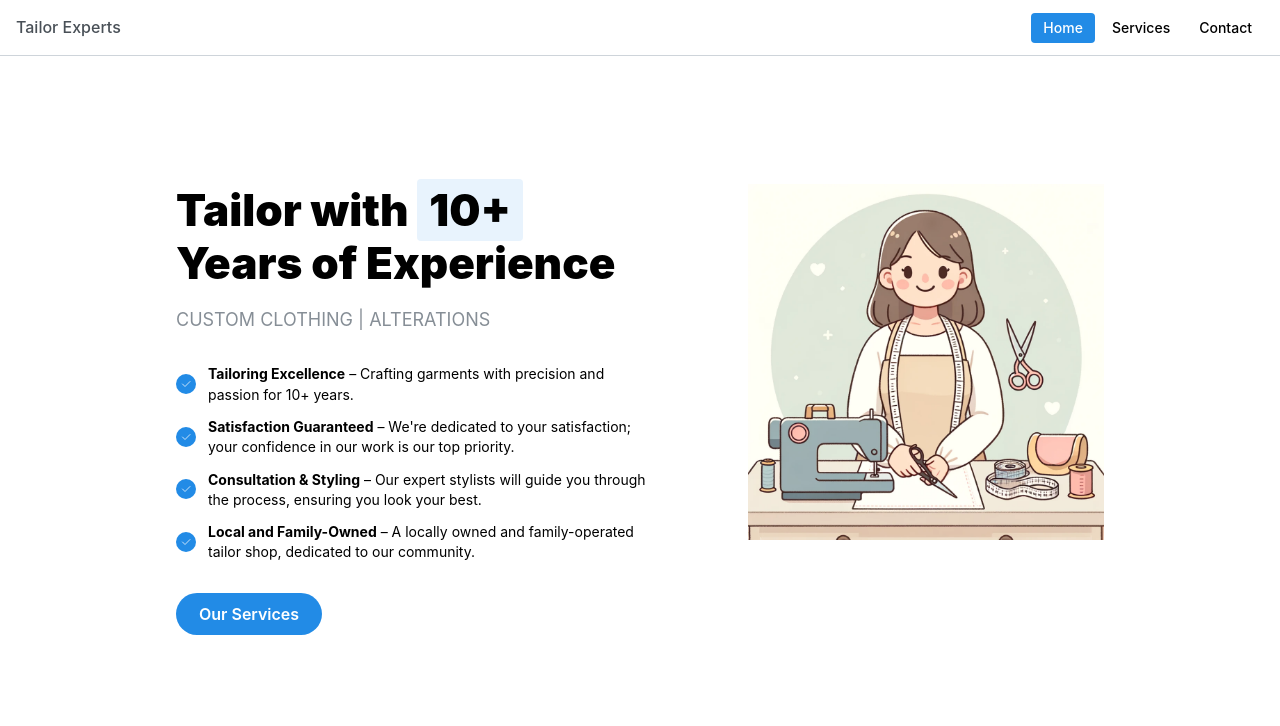
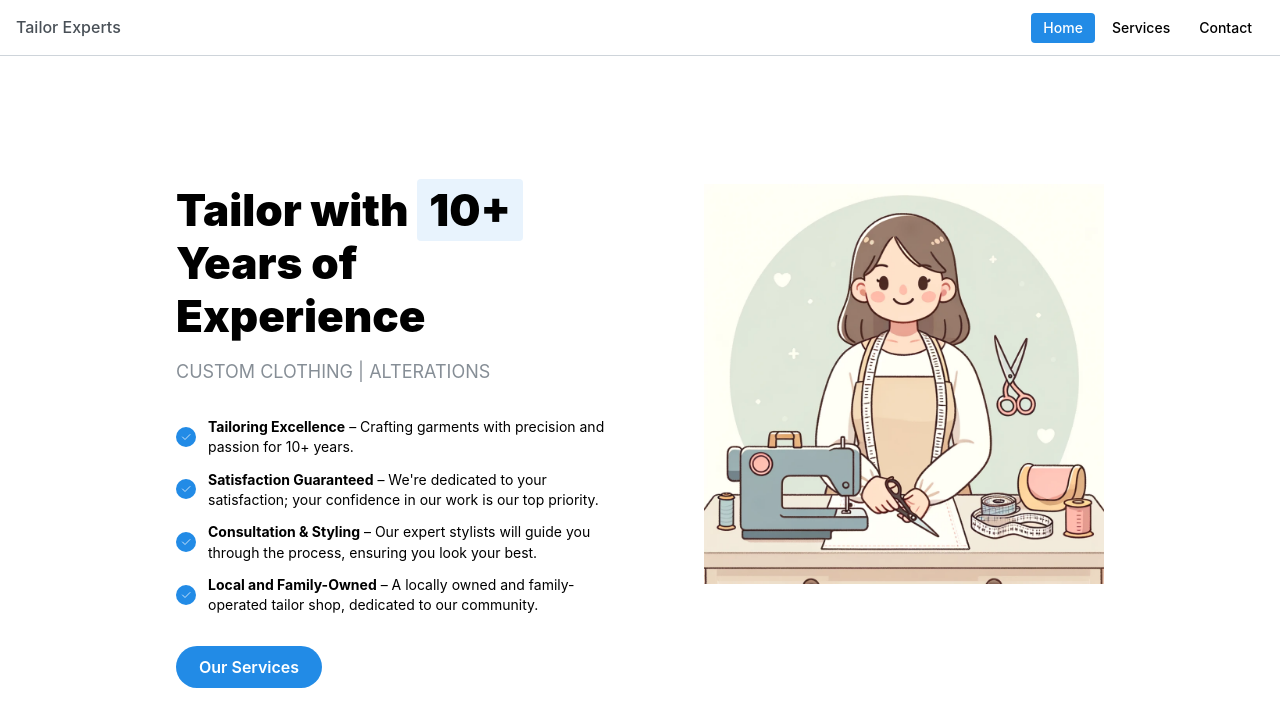
Before and after one commit to Madhurik067307/portfolio-website, a Next.js app: page / in a window 1280 px wide. Shown: the top 726 px of the page. Built offline with nearby package versions, Linux system fonts and the light colour scheme.

Commit message:
modified home image's size

```diff
--- a/src/components/HeroBullets/HeroBullets.tsx
+++ b/src/components/HeroBullets/HeroBullets.tsx
@@ -71,7 +71,13 @@ export function HeroBullets() {
             </Button>
           </Group>
         </div>
-        <Image src={femaleTailor.src} className={classes.image} />
+        <Image
+          w={"auto"}
+          h="400"
+          fit="contain"
+          src={femaleTailor.src}
+          className={classes.image}
+        />
       </div>
     </Container>
   );
```
